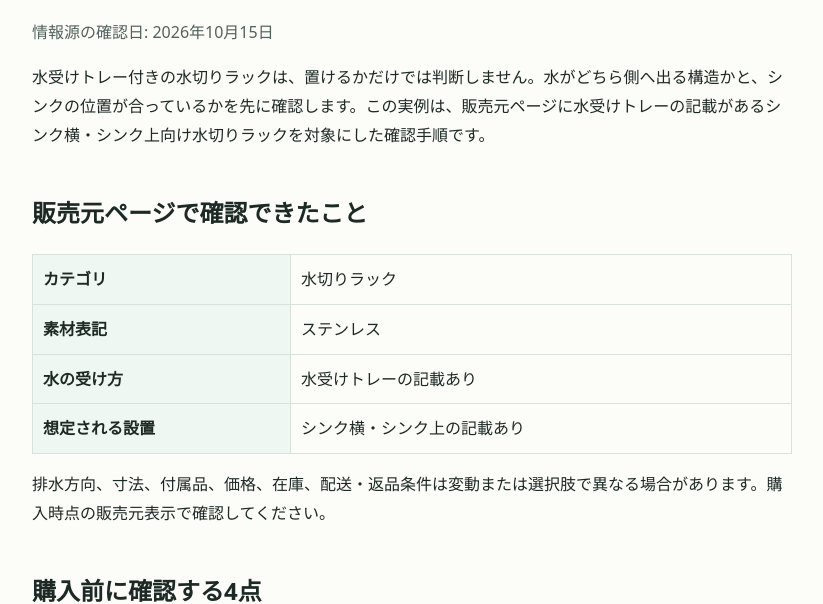
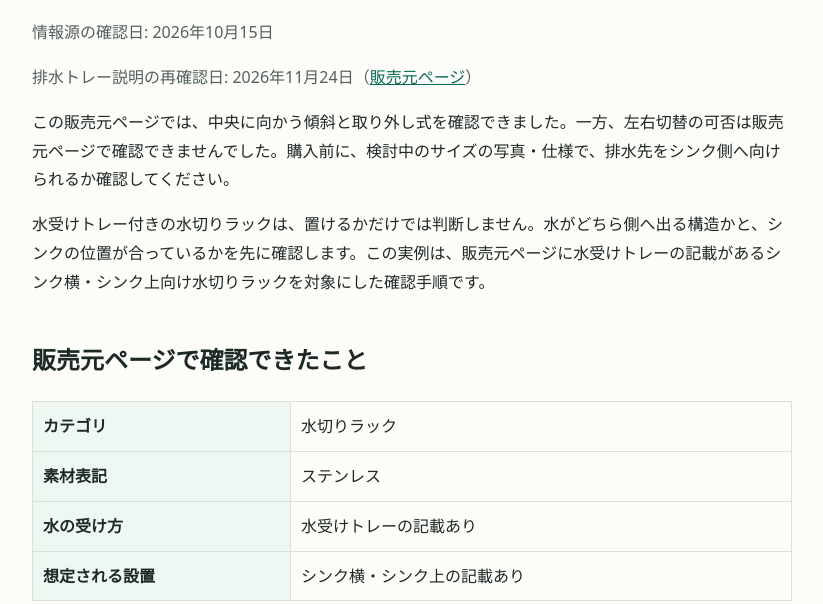
Before and after one commit to mke3idiot/agent-native-picks, a plain HTML site: page sink-side-drain-check.html in a window 1280 px wide. Shown: the part 213-817 px from the top of the page, without its empty margins (228-1051 px from the left). Drawn offline with Linux system fonts and the light colour scheme.

Commit message:
Clarify verified drainage information at start of guide

```diff
--- a/sink-side-drain-check.html
+++ b/sink-side-drain-check.html
@@ -30,6 +30,8 @@
     <p><a href="index.html">← すべての選び方に戻る</a></p>
     <h1>シンク横の水切りラックは、排水先を先に確認する</h1>
     <p class="meta">情報源の確認日: 2026年10月15日</p>
+    <p class="meta">排水トレー説明の再確認日: 2026年11月24日（<a href="https://item.rakuten.co.jp/gratiahome/z30-pqt-71uyol/" rel="nofollow noopener" target="_blank">販売元ページ</a>）</p>
+    <p>この販売元ページでは、中央に向かう傾斜と取り外し式を確認できました。一方、左右切替の可否は販売元ページで確認できませんでした。購入前に、検討中のサイズの写真・仕様で、排水先をシンク側へ向けられるか確認してください。</p>
     <p>水受けトレー付きの水切りラックは、置けるかだけでは判断しません。水がどちら側へ出る構造かと、シンクの位置が合っているかを先に確認します。この実例は、販売元ページに水受けトレーの記載があるシンク横・シンク上向け水切りラックを対象にした確認手順です。</p>
 
     <h2>販売元ページで確認できたこと</h2>
```
